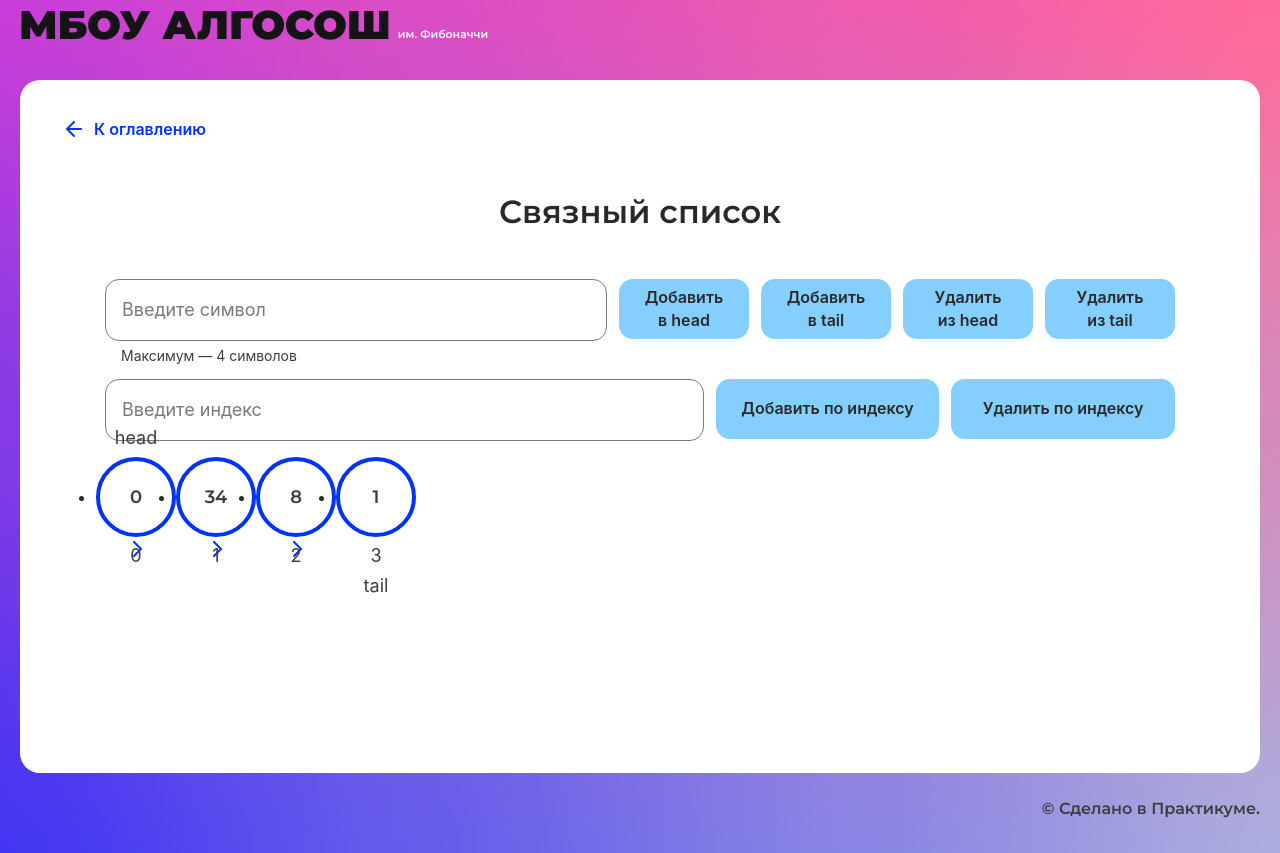
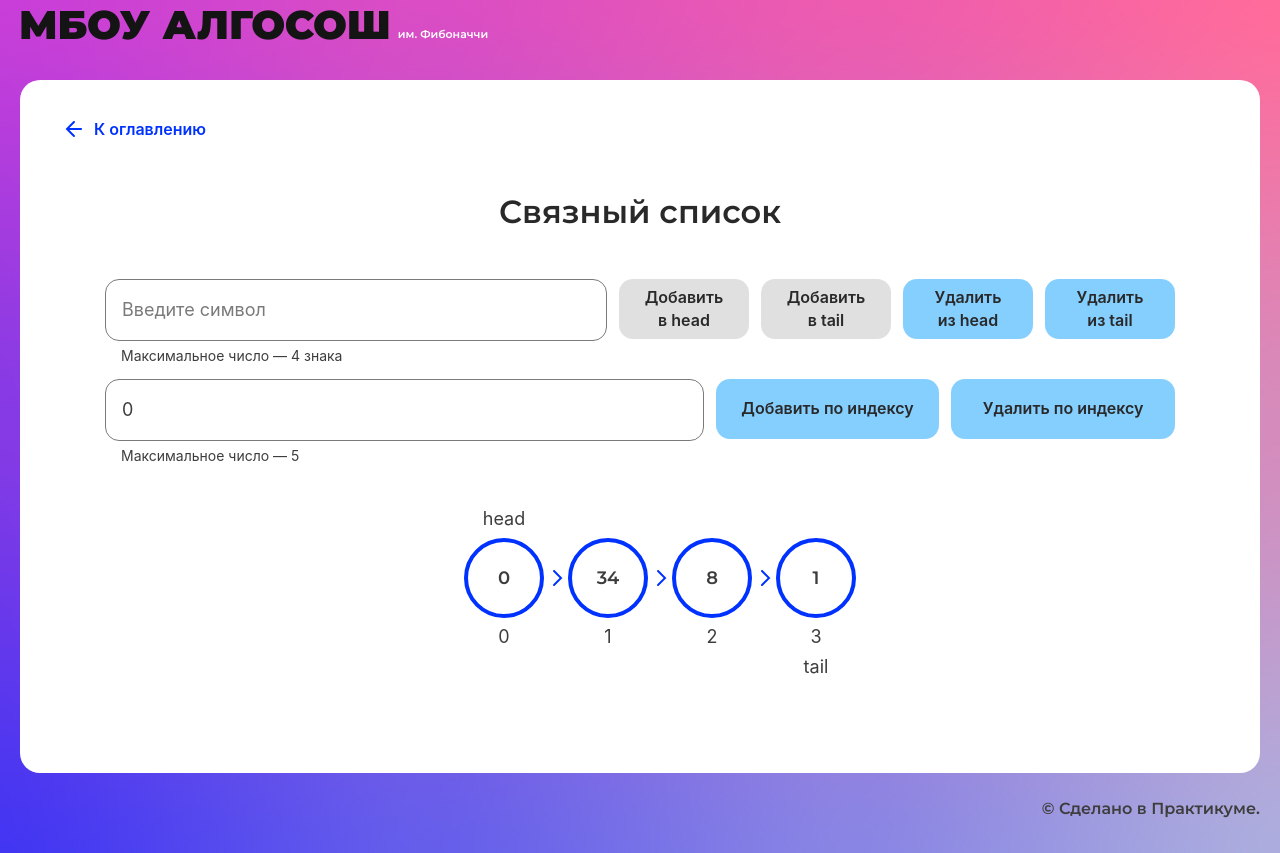
Before and after one commit to Phizick/alg, a React (Create React App) app: page /list in a window 1280 px wide. Built offline with nearby package versions, Linux system fonts and the light colour scheme.

Commit message:
useToggle hook added

```diff
--- /dev/null
+++ b/src/Utils/Hooks/useToggle.ts
@@ -0,0 +1,9 @@
+import {useState, useCallback} from "react";
+
+
+export const useToggle = (initialValue = false): any => {
+
+    const [value, setValue] = useState(initialValue)
+    const toggleValue = useCallback(() => setValue(val => !val), [])
+    return [value, toggleValue, setValue] as const
+}
--- a/src/Utils/List.ts
+++ b/src/Utils/List.ts
@@ -2,7 +2,8 @@ import {ElementStates} from "../types/element-states";
 
 interface ISmallItem {
     value: string,
-    state: ElementStates
+    state: ElementStates,
+    style?: string
 }
 
 interface IListArr {
--- a/src/components/list-page/list-page.module.css
+++ b/src/components/list-page/list-page.module.css
@@ -15,4 +15,26 @@
 .ul {
     display: flex;
     flex-direction: row;
+    justify-content: center;
+    padding-top: 55px;
 }
+
+.li {
+    list-style-type: none;
+    display: flex;
+    flex-direction: row;
+    align-items: center;
+    position: relative;
+}
+
+.added {
+    position: absolute;
+    top: -70px;
+    left: 12px;
+}
+
+.deleted {
+    position: absolute;
+    bottom: -85px;
+    left: 12px;
+}
--- a/src/components/list-page/list-page.tsx
+++ b/src/components/list-page/list-page.tsx
@@ -9,31 +9,35 @@ import {delay} from "../../Utils/Utils";
 import {ElementStates} from "../../types/element-states";
 import {Circle} from "../ui/circle/circle";
 import {ArrowIcon} from "../ui/icons/arrow-icon";
+import {useToggle} from "../../Utils/Hooks/useToggle";
 
 export const ListPage: FC = () => {
 
     const [inputValue, setValue ] = useState('')
     const [inputIndex, setIndex ] = useState(0)
     const [listArray, setListArray] = useState(listArr)
-
-
+    const [loader, setLoader] = useToggle()
+    const [delLoader, setDelLoader] = useToggle()
+    const [indexLoader, setIndexLoader] = useToggle()
 
     const itemsList = new List<string>(initialArr)
 
     const handleInputValue = (e: FormEvent<HTMLInputElement>): void => {
-        setValue(e.currentTarget.value)
-    }
+        setValue((e.currentTarget.value).trim())
+    };
 
     const handleIndexInputValue = (e: FormEvent<HTMLInputElement>): void => {
         setIndex(Number(e.currentTarget.value))
-    }
+    };
 
     const addToHead = async () => {
+        setLoader()
         itemsList.prepend(inputValue)
-        if (listArray.length > 0) {
+        if (listArray.length >= 0) {
             listArray[0].smallItem = {
                 value: inputValue,
-                state: ElementStates.Changing
+                state: ElementStates.Changing,
+                style: 'added'
             }
         }
         setListArray([...listArray])
@@ -49,6 +53,7 @@ export const ListPage: FC = () => {
         listArray[0].state = ElementStates.Default
         setListArray([...listArray])
         setValue('')
+        setLoader()
     }
 
     const addToTail = async () => {
@@ -57,7 +62,8 @@ export const ListPage: FC = () => {
             ...listArray[listArray.length - 1],
             smallItem: {
                 value: inputValue,
-                state: ElementStates.Changing
+                state: ElementStates.Changing,
+                style: 'added'
             }
         }
         setListArray([...listArray])
@@ -78,12 +84,14 @@ export const ListPage: FC = () => {
     }
 
     const deleteFromHead = async () => {
+        setDelLoader()
         listArray[0] = {
             ...listArray[0],
             value: '',
             smallItem: {
                 value: listArray[0].value,
-                state: ElementStates.Changing
+                state: ElementStates.Changing,
+                style: 'deleted'
             }
         }
         itemsList.clearHead()
@@ -91,15 +99,18 @@ export const ListPage: FC = () => {
         await delay(SHORT_DELAY_IN_MS)
         listArray.shift()
         setListArray([...listArray])
+        setDelLoader()
     }
 
     const deleteFromTail = async () => {
+        setDelLoader()
         listArray[listArray.length - 1] = {
             ...listArray[listArray.length - 1],
             value: '',
             smallItem: {
                 value: listArray[listArray.length - 1].value,
-                state: ElementStates.Changing
+                state: ElementStates.Changing,
+                style: 'deleted'
             }
         }
         itemsList.clearTail()
@@ -107,9 +118,11 @@ export const ListPage: FC = () => {
         await delay(SHORT_DELAY_IN_MS)
         listArray.pop()
         setListArray([...listArray])
+        setDelLoader()
     }
 
     const addByIndex = async () => {
+        setIndexLoader()
         itemsList.addedByIndex(inputValue, inputIndex)
         for (let i = 0; i <= inputIndex; i++) {
             console.log(listArray)
@@ -118,7 +131,8 @@ export const ListPage: FC = () => {
                 state: ElementStates.Changing,
                 smallItem: {
                     value: inputValue,
-                    state: ElementStates.Changing
+                    state: ElementStates.Changing,
+                    style: 'added'
                 }
             }
             await delay(SHORT_DELAY_IN_MS)
@@ -137,7 +151,7 @@ export const ListPage: FC = () => {
             state: ElementStates.Default,
             smallItem: null
         }
-        listArray.splice(inputIndex, 0, {
+        listArray.splice(inputIndex, 1, {
             value: inputValue,
             state: ElementStates.Modified,
             smallItem: null
@@ -150,9 +164,11 @@ export const ListPage: FC = () => {
         await delay(SHORT_DELAY_IN_MS)
         setListArray([...listArray])
         setIndex(0)
+        setIndexLoader()
     }
 
     const removeByIndex = async () => {
+        setIndexLoader()
         itemsList.deletedByIndex(inputIndex)
         for (let i = 0; i <= inputIndex; i++) {
             listArray[i] = {
@@ -167,12 +183,21 @@ export const ListPage: FC = () => {
             value: '',
             smallItem: {
                 value: listArray[inputIndex].value,
-                state: ElementStates.Changing
+                state: ElementStates.Changing,
+                style: 'deleted'
             }
         }
         await delay(SHORT_DELAY_IN_MS)
         setListArray([...listArray])
         listArray.splice(inputIndex, 1)
+        if (inputIndex === 0) {
+            listArray[inputIndex - 1] = {
+                ...listArray[inputIndex - 1],
+                value: listArray[inputIndex].value,
+                state: ElementStates.Modified,
+                smallItem: null
+            }
+        }
         listArray[inputIndex - 1] = {
             ...listArray[inputIndex - 1],
             value: listArray[inputIndex - 1].value,
@@ -181,23 +206,21 @@ export const ListPage: FC = () => {
         }
         await delay(SHORT_DELAY_IN_MS)
         setListArray([...listArray])
-        listArray.forEach(((item) => {
+        listArray.forEach((item) => {
             item.state = ElementStates.Default
-        }))
+        })
         await delay(SHORT_DELAY_IN_MS)
         setListArray([...listArray])
+        setIndex(1)
+        setIndexLoader()
     }
 
 
 
 
-
-
-
-
-
-
-
+    const minimalInputIndexValue = 0
+    const maxInputIndexValue = listArray.length + 1
+    const limitedInputValues = !(minimalInputIndexValue <= inputIndex && inputIndex <= maxInputIndexValue)
 
 
 
@@ -209,42 +232,60 @@ export const ListPage: FC = () => {
           placeholder={'Введите символ'}
           extraClass={'input-style'}
           isLimitText={true}
+          type={'num'}
           maxLength={4}
+          max={`4 знака`}
           onChange={handleInputValue}
+          value={inputValue}
       />
       <Button text={'Добавить в head'}
               extraClass={'button-style'}
               onClick={addToHead}
+              disabled={!inputValue || listArray.length === 0}
+              isLoader={loader}
       />
         <Button text={'Добавить в tail'}
                 extraClass={'button-style'}
                 onClick={addToTail}
+                disabled={!inputValue}
+                isLoader={loader}
                />
       <Button text={'Удалить из head'}
               extraClass={'button-style'}
               onClick={deleteFromHead}
+              disabled={loader || listArray.length === 0}
+              isLoader={delLoader}
       />
         <Button text={'Удалить из tail'}
                 extraClass={'button-style'}
                 onClick={deleteFromTail}
+                isLoader={delLoader}
+                disabled={loader || listArray.length === 0}
         />
     </div>
       <div className={`${stylesListPage.buttons}`}>
         <Input
             placeholder={'Введите индекс'}
             extraClass={'input-style'}
-            isLimitText={false}
+            isLimitText={true}
+            max={listArray.length + 1}
+            type={'num'}
             onChange={handleIndexInputValue}
+            value={inputIndex}
         />
         <Button text={'Добавить по индексу'}
                 extraClass={'button-style'}
                 linkedList={'big'}
                 onClick={addByIndex}
+                disabled={limitedInputValues}
+                isLoader={indexLoader}
+
         />
         <Button text={'Удалить по индексу'}
                 extraClass={'button-style'}
                 linkedList={'big'}
                 onClick={removeByIndex}
+                isLoader={indexLoader}
         />
     </div>
       </form>
@@ -254,7 +295,12 @@ export const ListPage: FC = () => {
                 return (
                     <li className={`${stylesListPage.li}`}>
                         {item.smallItem && (
-                            <Circle letter={item.smallItem.value} state={item.smallItem.state} isSmall />
+                            <Circle
+                                letter={item.smallItem.value}
+                                state={item.smallItem.state}
+                                isSmall
+                                extraClass={`${stylesListPage[`${item.smallItem.style}`]}`}
+                            />
                         )}
                         <Circle
                             letter={item.value}
@@ -262,13 +308,10 @@ export const ListPage: FC = () => {
                             head={index === 0 && !item.smallItem ? 'head' : ''}
                             tail={index === listArray.length - 1 && !item.smallItem ? 'tail' : ''}
                             state={item.state}
-
                         />
                         {index < listArray.length - 1 &&
                         <ArrowIcon fill={item.state !== ElementStates.Changing ? '#0032FF' : '#D252E1'}/>
                         }
-
-
                     </li>
                 )
             })}
--- a/src/components/sorting-page/sorting-page.tsx
+++ b/src/components/sorting-page/sorting-page.tsx
@@ -20,7 +20,7 @@ export type TSortingArray = {
 
 export const SortingPage: FC = () => {
 
-    const { values, handleChange, setValues } = useForm({radioState: 'default', arr: null, loader: false, sortingEnumeration: null});
+    const { values, setValues } = useForm({radioState: 'default', arr: null, loader: false, sortingEnumeration: null});
 
 
     const handleRadio = (e: any) => {
--- a/src/components/stack-page/stack-page.tsx
+++ b/src/components/stack-page/stack-page.tsx
@@ -35,7 +35,7 @@ export const StackPage: FC = () => {
     });
 
     const handleInput = (e: FormEvent<HTMLInputElement>): void => {
-        setValues({inputValue: e.currentTarget.value, stackArr: [...stack.collectedArr()]})
+        setValues({inputValue: (e.currentTarget.value).trim(), stackArr: [...stack.collectedArr()]})
     };
 
     const peak = () => {
@@ -99,7 +99,7 @@ export const StackPage: FC = () => {
                         <li className={`${stylesStackPage.li}`} key={index}>
                             <Circle
                                 index={index}
-                                letter={item.trim() !== '' ? item : 'space'}
+                                letter={item}
                                 head={peak() === index ? 'top' : ''}
                                 state={index === values.currentIndex ? ElementStates.Changing : ElementStates.Default}
                             />
```
